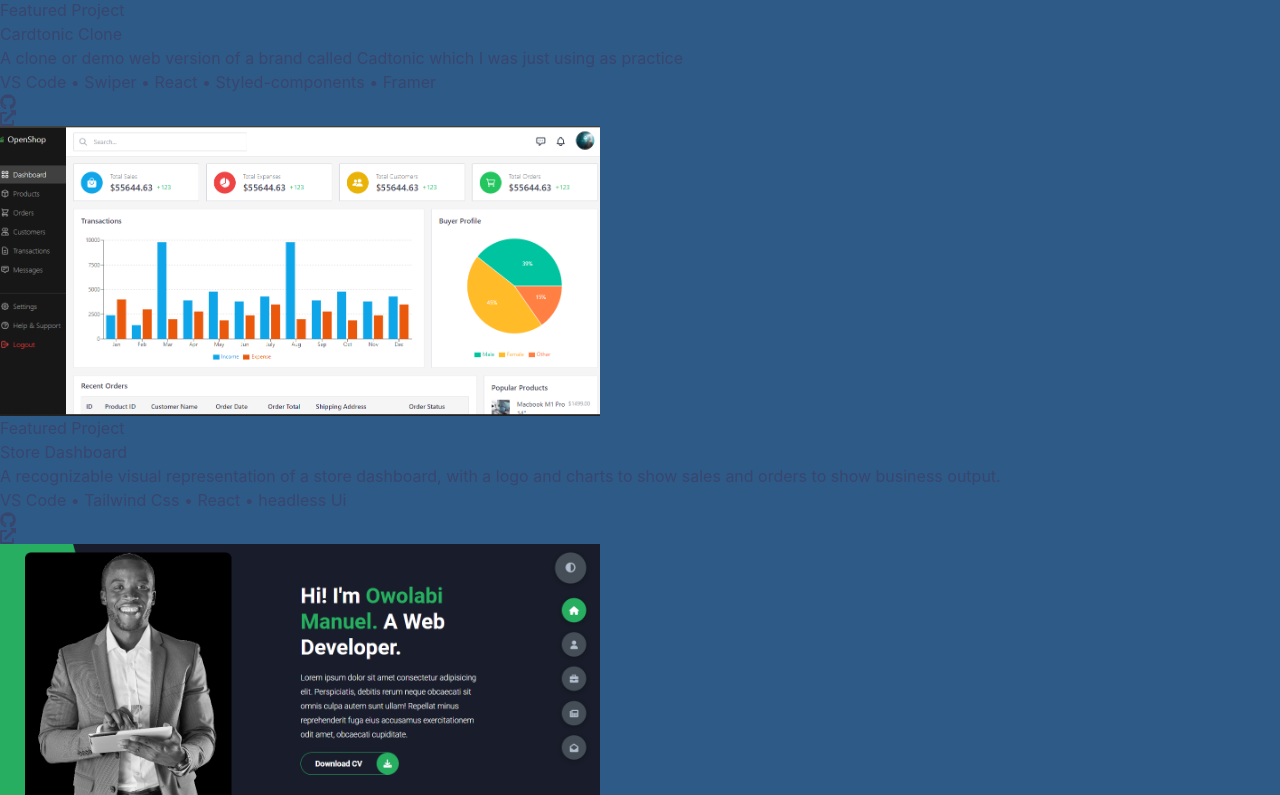
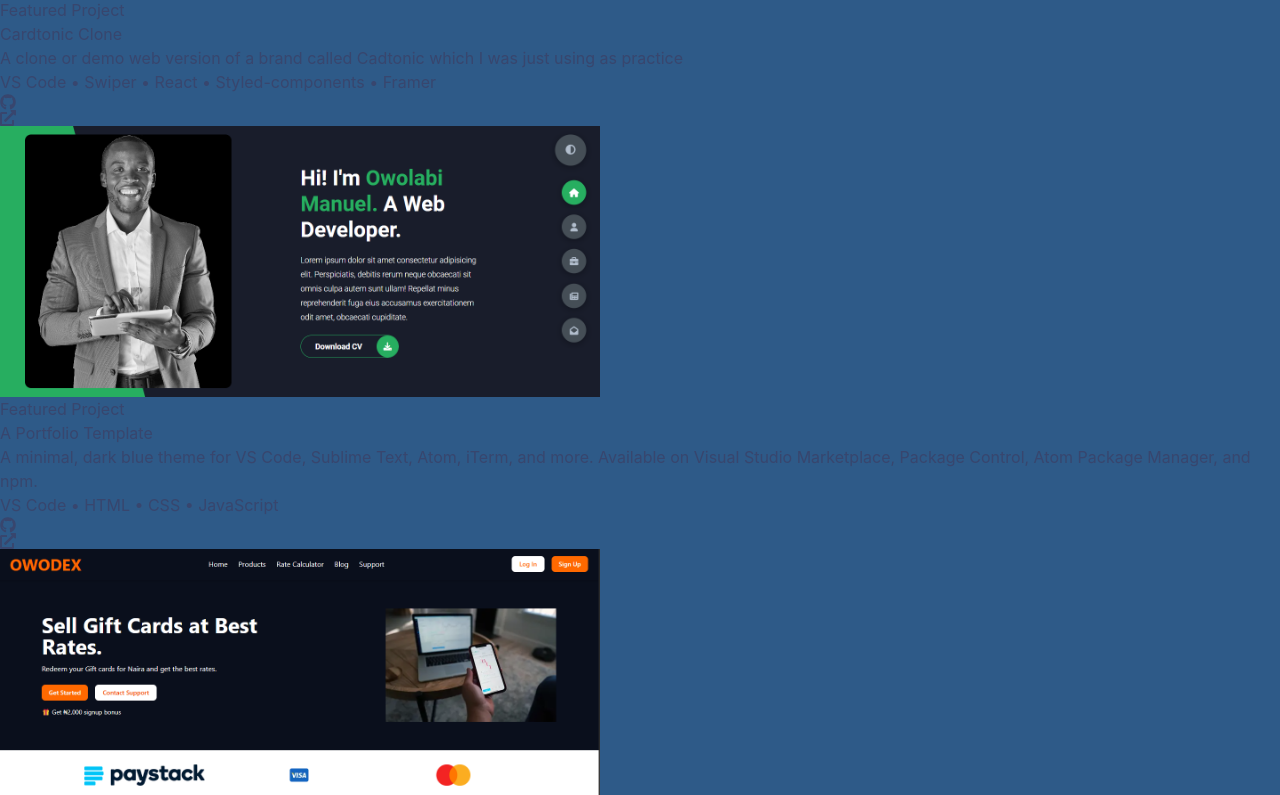
Before and after one commit to nuelAY/Owolabi-Emmanuel, a Next.js app: page / in a window 1280 px wide. Shown: the part 1985-2780 px from the top of the page. Built offline with nearby package versions, Linux system fonts and the light colour scheme.

Commit message:
Subtraction

```diff
--- a/src/app/components/projects.tsx
+++ b/src/app/components/projects.tsx
@@ -12,15 +12,15 @@
     github: "https://github.com/nuelAY/Cardtonic-Clone",
     live: "https://cardtonic-clone-five.vercel.app/",
   },
-  {
-    title: "Store Dashboard",
-    description:
-      "A recognizable visual representation of a store dashboard, with a logo and charts to show sales and orders to show business output.",
-    techStack: ["VS Code", "Tailwind Css", "React", "headless Ui"],
-    image: "/image/project-img5.png",
-    github: "https://github.com/nuelAY/Store-Dashboard",
-    live: "https://store-dashboard-three.vercel.app/",
-  },
+  // {
+  //   title: "Store Dashboard",
+  //   description:
+  //     "A recognizable visual representation of a store dashboard, with a logo and charts to show sales and orders to show business output.",
+  //   techStack: ["VS Code", "Tailwind Css", "React", "headless Ui"],
+  //   image: "/image/project-img5.png",
+  //   github: "https://github.com/nuelAY/Store-Dashboard",
+  //   live: "https://store-dashboard-three.vercel.app/",
+  // },
   {
     title: "A Portfolio Template",
     description:
@@ -56,7 +56,7 @@
     image: "/image/Blog.png",
     github: "https://github.com/nuelAY/Blog-App",
     live: "https://blog-app-ten-rho-74.vercel.app/",
-  },
+  }
 ];
 
 const ProjectCard: React.FC = () => {
@@ -71,13 +71,13 @@
         </div>
 
         {/* Project Cards */}
-        <div className="space-y-16">
+        <div className="space-y-10">
           {projects.map((project, index) => (
             <div
               key={index}
-              className={`flex flex-col md:flex-row items-center md:items-start gap-8 ${
-                index % 2 === 1 ? "md:flex-row-reverse" : ""
-              }`}
+              className={`flex flex-col md:flex-row items-center md:items-start gap-8 w-full flex-shrink-0 ${index % 2 === 0 ? "md:flex-row-reverse" : ""
+                }`}
+
             >
               {/* Project Image */}
               <div className="w-full md:w-1/2">
```
